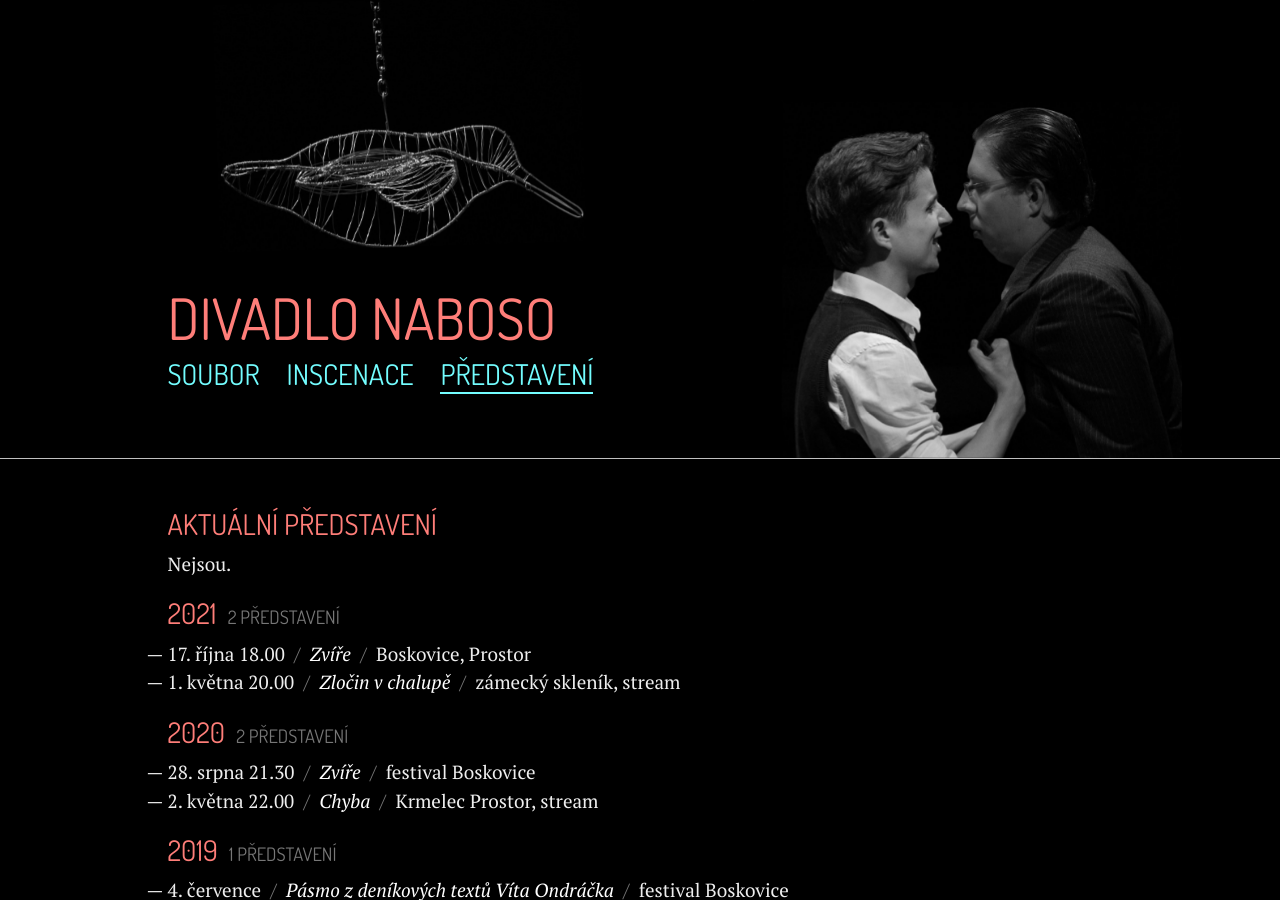
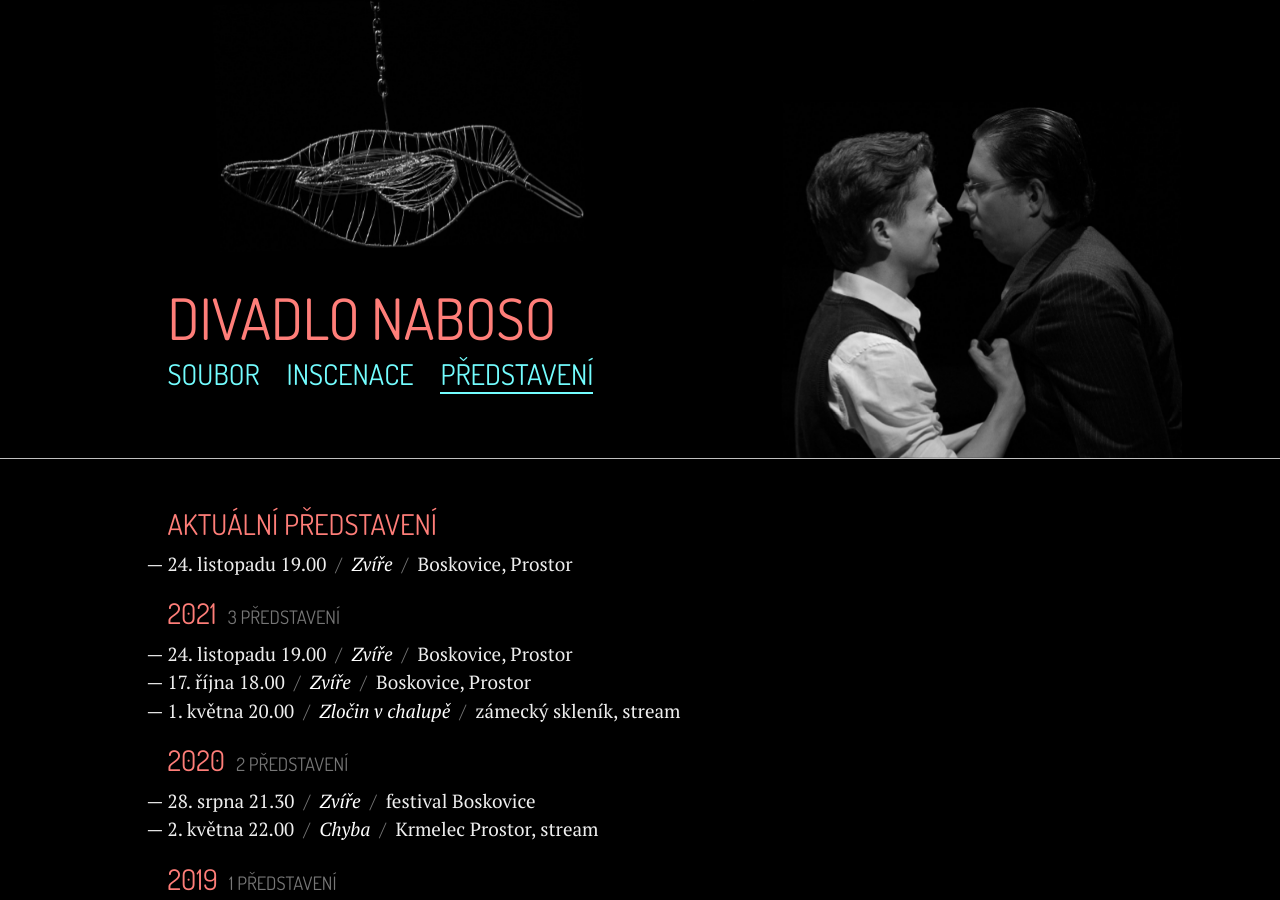
Before and after one commit to zoul/Naboso, a Jekyll site: the page built from predstaveni.html, in a window 1280 px wide and 900 px high. Built offline with Jekyll 4.4.1, drawn with Linux system fonts in a browser that asks for light colours; some of the changed text lies outside the part shown.

Commit message:
Aktualizace představení

```diff
--- a/_data/predstaveni.yml
+++ b/_data/predstaveni.yml
@@ -1,5 +1,9 @@
 - rok: 2021
   predstaveni:
+    - co: Zvíře
+      kdy: 24. listopadu 19.00
+      kde: Boskovice, Prostor
+      aktualni: ano
     - co: Zvíře
       kdy: 17. října 18.00
       kde: Boskovice, Prostor
```
